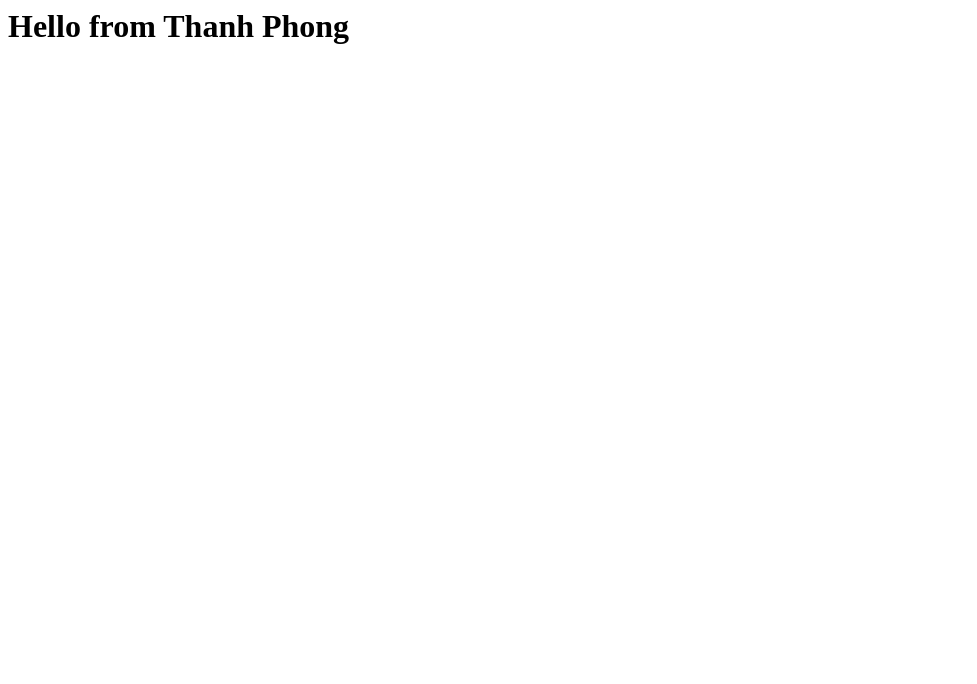
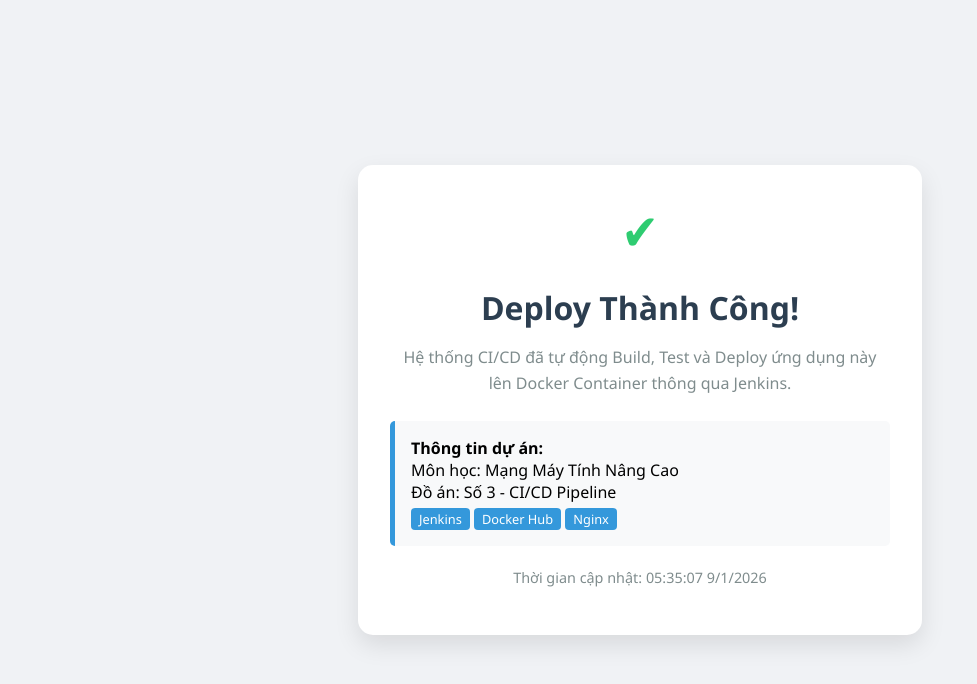
Before and after one commit to 22120266/MMTNC_DoAn3, a plain HTML site: page index.html in a window 1280 px wide. Shown: the whole page, without its empty margins (0-977 px from the left). Drawn offline with Linux system fonts and the light colour scheme.

Commit message:
Update the index.html file

```diff
--- a/index.html
+++ b/index.html
@@ -1 +1,82 @@
-<h1>Hello from Thanh Phong</h1>
+<!DOCTYPE html>
+<html lang="vi">
+<head>
+    <meta charset="UTF-8">
+    <meta name="viewport" content="width=device-width, initial-scale=1.0">
+    <title>CI/CD Pipeline Success - MMTNC</title>
+    <style>
+        body {
+            font-family: 'Segoe UI', Tahoma, Geneva, Verdana, sans-serif;
+            background-color: #f0f2f5;
+            display: flex;
+            justify-content: center;
+            align-items: center;
+            height: 100vh;
+            margin: 0;
+        }
+        .card {
+            background: white;
+            padding: 2rem;
+            border-radius: 15px;
+            box-shadow: 0 10px 25px rgba(0,0,0,0.1);
+            text-align: center;
+            max-width: 500px;
+        }
+        .status-icon {
+            font-size: 50px;
+            color: #2ecc71;
+            margin-bottom: 1rem;
+        }
+        h1 {
+            color: #2c3e50;
+            margin-bottom: 0.5rem;
+        }
+        p {
+            color: #7f8c8d;
+            line-height: 1.6;
+        }
+        .details {
+            margin-top: 1.5rem;
+            text-align: left;
+            background: #f8f9fa;
+            padding: 1rem;
+            border-left: 5px solid #3498db;
+            border-radius: 5px;
+        }
+        .tag {
+            display: inline-block;
+            background: #3498db;
+            color: white;
+            padding: 2px 8px;
+            border-radius: 4px;
+            font-size: 0.8rem;
+            margin-top: 5px;
+        }
+    </style>
+</head>
+<body>
+
+    <div class="card">
+        <div class="status-icon">✔</div>
+        <h1>Deploy Thành Công!</h1>
+        <p>Hệ thống CI/CD đã tự động Build, Test và Deploy ứng dụng này lên Docker Container thông qua Jenkins.</p>
+
+        <div class="details">
+            <strong>Thông tin dự án:</strong><br>
+            <span>Môn học: Mạng Máy Tính Nâng Cao</span><br>
+            <span>Đồ án: Số 3 - CI/CD Pipeline</span><br>
+            <span class="tag">Jenkins</span>
+            <span class="tag">Docker Hub</span>
+            <span class="tag">Nginx</span>
+        </div>
+
+        <p style="margin-top: 20px; font-size: 0.9rem;">
+            Thời gian cập nhật: <span id="time"></span>
+        </p>
+    </div>
+
+    <script>
+        document.getElementById('time').innerText = new Date().toLocaleString('vi-VN');
+    </script>
+</body>
+</html>
```
